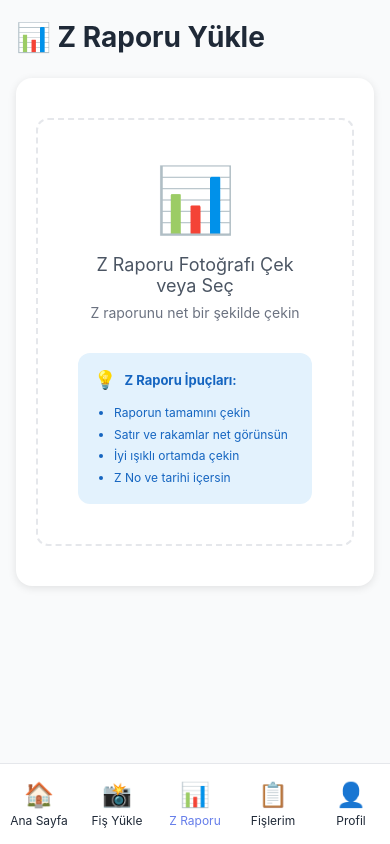
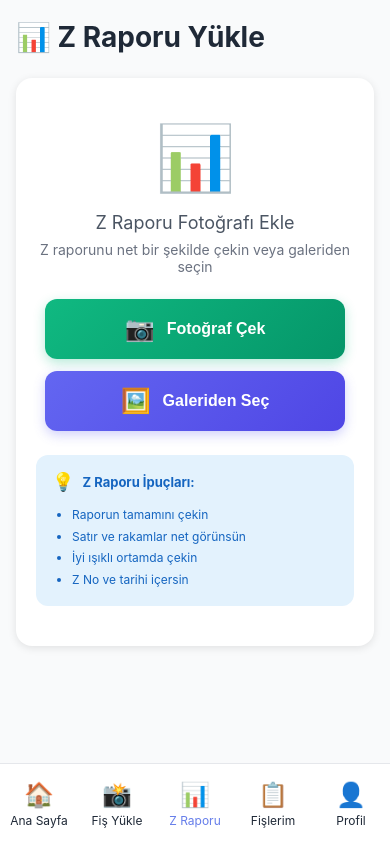
Before and after one commit to Emreguven35/muhasebe-frontend, a React (Create React App) app: page /zrapor-yukle in a window 390 px wide. Built offline with nearby package versions, Linux system fonts and the light colour scheme; sample sign-in values are in the browser's storage.

Commit message:
feat: camera and gallery buttons for mobile upload

```diff
--- a/src/pages/ZRaporUpload.jsx
+++ b/src/pages/ZRaporUpload.jsx
@@ -1,5 +1,5 @@
 // src/pages/ZRaporUpload.jsx
-import React, { useState } from 'react';
+import React, { useState, useRef } from 'react';
 import imageCompression from 'browser-image-compression';
 import api from '../services/api';
 
@@ -8,6 +8,10 @@ function ZRaporUpload() {
   const [preview, setPreview] = useState(null);
   const [loading, setLoading] = useState(false);
   const [result, setResult] = useState(null);
+
+  // Ayrı input referansları
+  const cameraInputRef = useRef(null);
+  const galleryInputRef = useRef(null);
 
   const handleFileSelect = async (e) => {
     const file = e.target.files[0];
@@ -95,51 +99,124 @@ function ZRaporUpload() {
     setResult(null);
   };
 
+  // Kamera açma
+  const openCamera = () => {
+    if (cameraInputRef.current) {
+      cameraInputRef.current.click();
+    }
+  };
+
+  // Galeri açma
+  const openGallery = () => {
+    if (galleryInputRef.current) {
+      galleryInputRef.current.click();
+    }
+  };
+
   return (
     <div className="container" style={{ paddingTop: '20px', paddingBottom: '80px' }}>
       <h1 style={{ fontSize: '28px', marginBottom: '24px', color: '#1f2937' }}>
         📊 Z Raporu Yükle
       </h1>
 
-      {!preview && (
-        <div className="card" style={{ textAlign: 'center', padding: '40px 20px' }}>
+      {/* Gizli input'lar */}
+      {/* Kamera için input */}
       <input
         type="file"
         accept="image/*"
         capture="environment"
         onChange={handleFileSelect}
+        ref={cameraInputRef}
         style={{ display: 'none' }}
-            id="fileInput"
       />
 
-          <label
-            htmlFor="fileInput"
+      {/* Galeri için input (capture yok) */}
+      <input
+        type="file"
+        accept="image/*"
+        onChange={handleFileSelect}
+        ref={galleryInputRef}
+        style={{ display: 'none' }}
+      />
+
+      {!preview && (
+        <div className="card" style={{ textAlign: 'center', padding: '40px 20px' }}>
+
+          <div style={{ marginBottom: '24px' }}>
+            <span style={{ fontSize: '64px' }}>📊</span>
+            <p style={{ fontSize: '18px', color: '#4b5563', marginTop: '16px', marginBottom: '8px' }}>
+              Z Raporu Fotoğrafı Ekle
+            </p>
+            <p style={{ fontSize: '14px', color: '#6b7280' }}>
+              Z raporunu net bir şekilde çekin veya galeriden seçin
+            </p>
+          </div>
+
+          {/* Butonlar */}
+          <div style={{
+            display: 'flex',
+            flexDirection: 'column',
+            gap: '12px',
+            maxWidth: '300px',
+            margin: '0 auto 24px'
+          }}>
+            {/* Fotoğraf Çek Butonu */}
+            <button
+              onClick={openCamera}
               style={{
                 display: 'flex',
-              flexDirection: 'column',
                 alignItems: 'center',
+                justifyContent: 'center',
+                gap: '12px',
+                padding: '16px 24px',
+                background: 'linear-gradient(135deg, #10b981 0%, #059669 100%)',
+                color: 'white',
+                border: 'none',
+                borderRadius: '12px',
+                fontSize: '16px',
+                fontWeight: '600',
                 cursor: 'pointer',
-              padding: '40px',
-              border: '2px dashed #e5e7eb',
-              borderRadius: '12px'
+                boxShadow: '0 4px 12px rgba(16, 185, 129, 0.3)',
+                transition: 'transform 0.2s, box-shadow 0.2s'
               }}
             >
-            <span style={{ fontSize: '64px', marginBottom: '16px' }}>📊</span>
-            <p style={{ fontSize: '18px', color: '#4b5563', marginBottom: '8px' }}>
-              Z Raporu Fotoğrafı Çek veya Seç
-            </p>
-            <p style={{ fontSize: '14px', color: '#6b7280', marginBottom: '16px' }}>
-              Z raporunu net bir şekilde çekin
-            </p>
+              <span style={{ fontSize: '24px' }}>📷</span>
+              Fotoğraf Çek
+            </button>
 
+            {/* Galeriden Seç Butonu */}
+            <button
+              onClick={openGallery}
+              style={{
+                display: 'flex',
+                alignItems: 'center',
+                justifyContent: 'center',
+                gap: '12px',
+                padding: '16px 24px',
+                background: 'linear-gradient(135deg, #6366f1 0%, #4f46e5 100%)',
+                color: 'white',
+                border: 'none',
+                borderRadius: '12px',
+                fontSize: '16px',
+                fontWeight: '600',
+                cursor: 'pointer',
+                boxShadow: '0 4px 12px rgba(99, 102, 241, 0.3)',
+                transition: 'transform 0.2s, box-shadow 0.2s'
+              }}
+            >
+              <span style={{ fontSize: '24px' }}>🖼️</span>
+              Galeriden Seç
+            </button>
+          </div>
+
+          {/* İpuçları */}
           <div style={{
-              marginTop: '16px',
             padding: '16px',
             background: '#e3f2fd',
             borderRadius: '12px',
             textAlign: 'left',
-              width: '100%',
-              maxWidth: '400px'
+            maxWidth: '400px',
+            margin: '0 auto'
           }}>
             <p style={{
               fontSize: '13px',
@@ -156,7 +233,6 @@ function ZRaporUpload() {
             <ul style={{
               fontSize: '12px',
               color: '#1565c0',
-                marginLeft: '20px',
               lineHeight: '1.8',
               margin: 0,
               paddingLeft: '20px'
@@ -167,7 +243,6 @@ function ZRaporUpload() {
               <li>Z No ve tarihi içersin</li>
             </ul>
           </div>
-          </label>
         </div>
       )}
 
```
Lines whose indentation alone changed are shown as unchanged.
